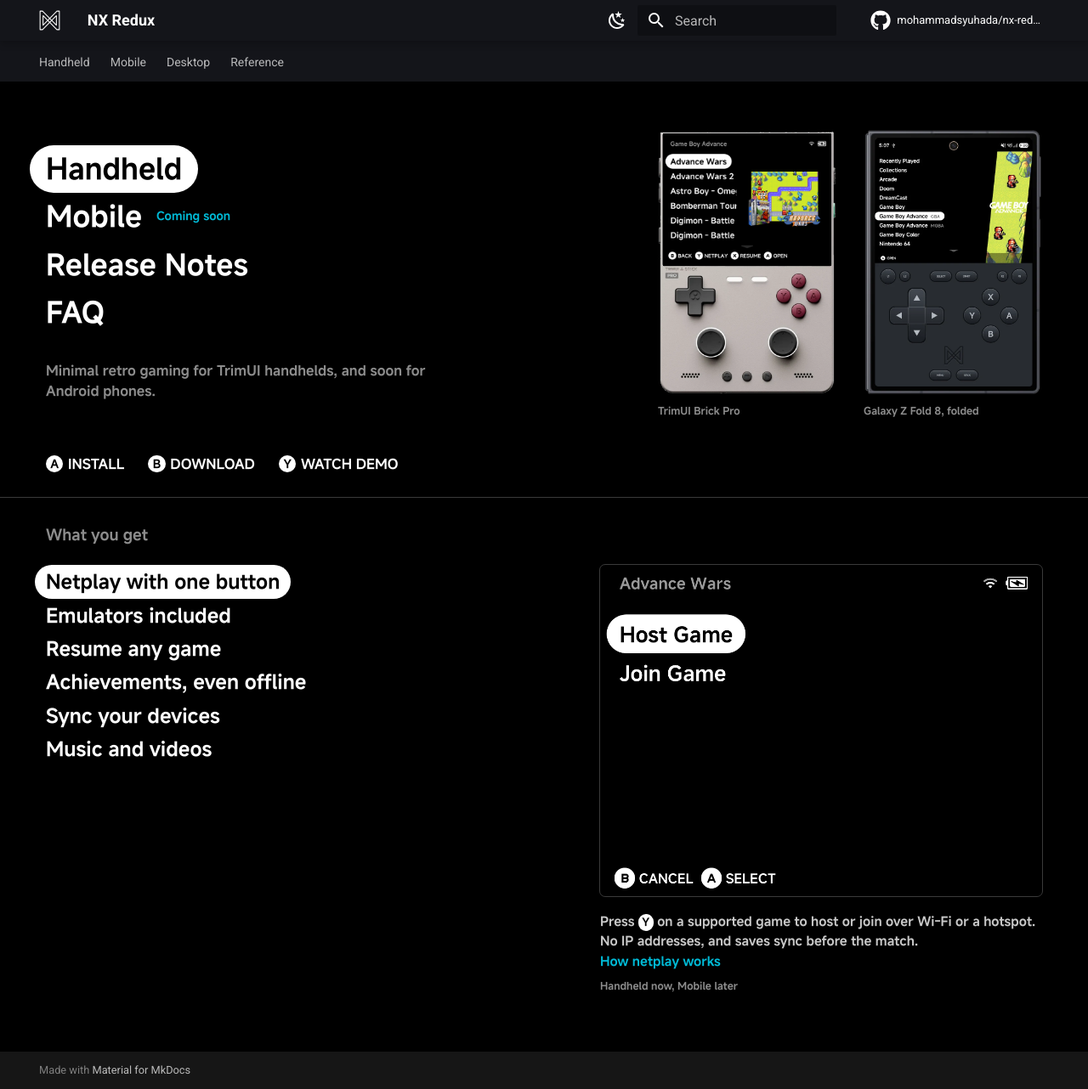
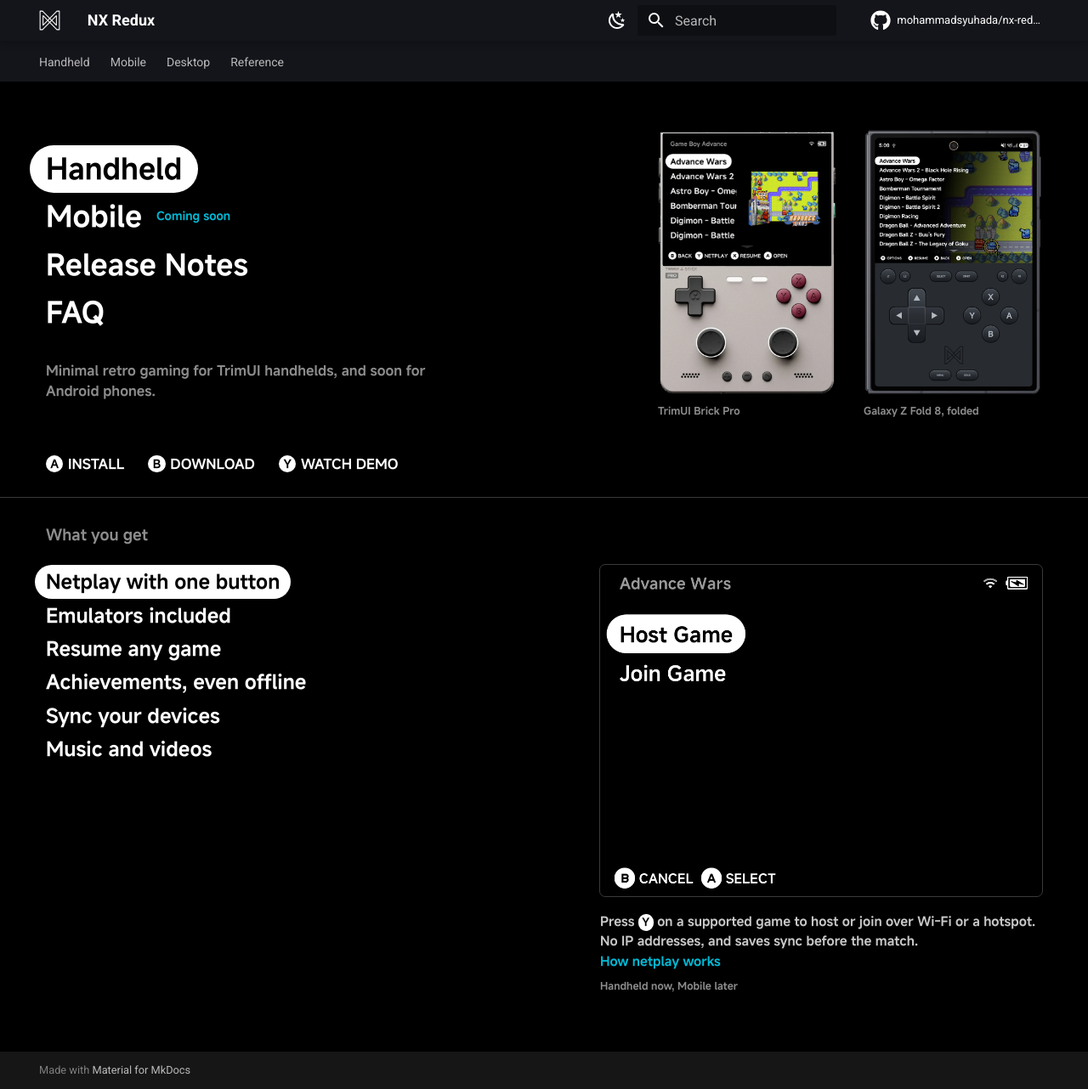
Before and after one commit to mohammadsyuhada/nx-redux-docs, an MkDocs documentation site: the page built from docs/index.md, in a window 1280 px wide and 1282 px high. Shown: the whole window at 85% size. Built offline with MkDocs 1.6.1 and Material for MkDocs 9.7.7, drawn with Linux system fonts in a browser that asks for light colours; comment, search, counter and statistics services are not loaded.

Commit message:
feat(site): add the Fold game list capture to the landing slideshow

```diff
--- a/overrides/home.html
+++ b/overrides/home.html
@@ -45,6 +45,7 @@
               <div class="nx-device__frame">
                 <div class="nx-device__screen" aria-hidden="true">
                   <img class="nx-slide is-active" src="{{ 'assets/landing/mobile/main-menu.webp' | url }}" alt="">
+                  <img class="nx-slide" src="{{ 'assets/landing/mobile/game-list.webp' | url }}" alt="" loading="lazy">
                 </div>
                 <img class="nx-device__photo" src="{{ 'assets/landing/mobile/zfold8.webp' | url }}"
                      alt="Galaxy Z Fold 8, folded, running NX Redux Mobile on its cover screen" width="537" height="800">
```
Also changed, not shown: docs/assets/landing/mobile/game-list.webp (added).
